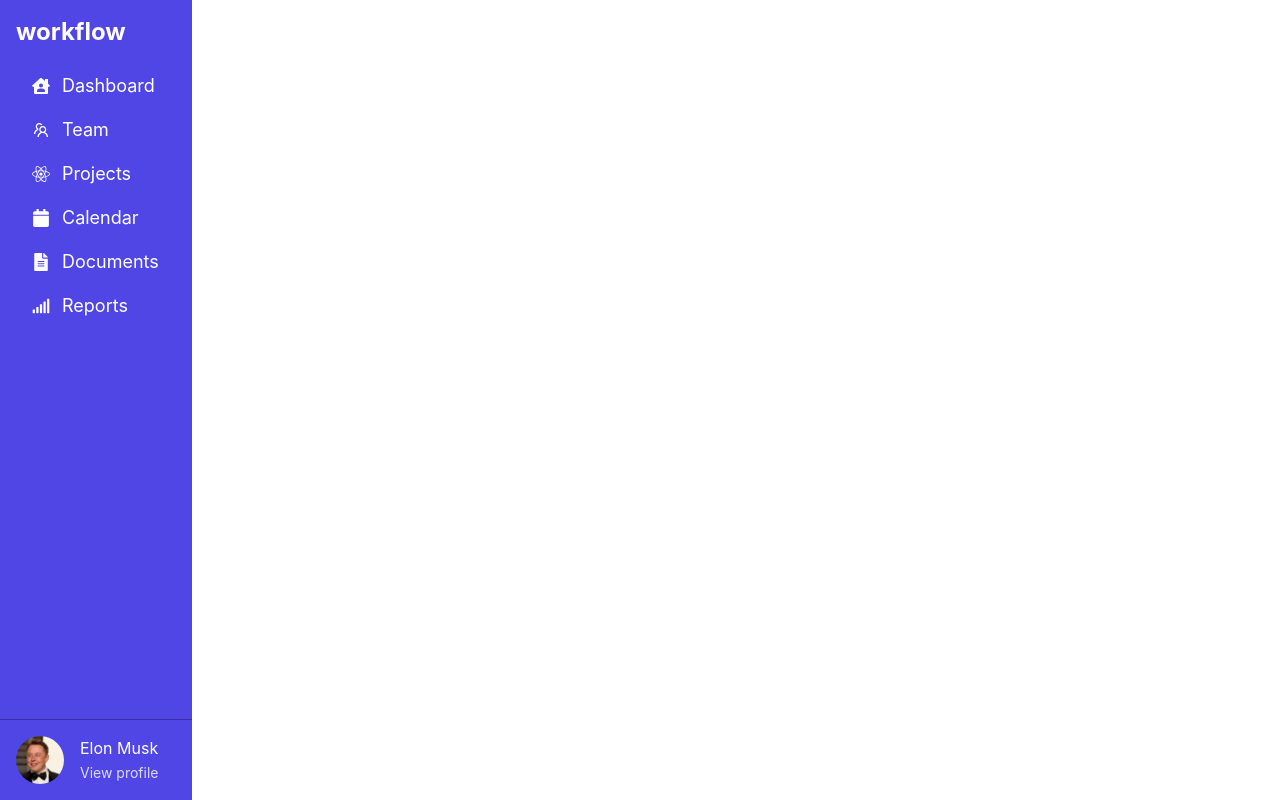
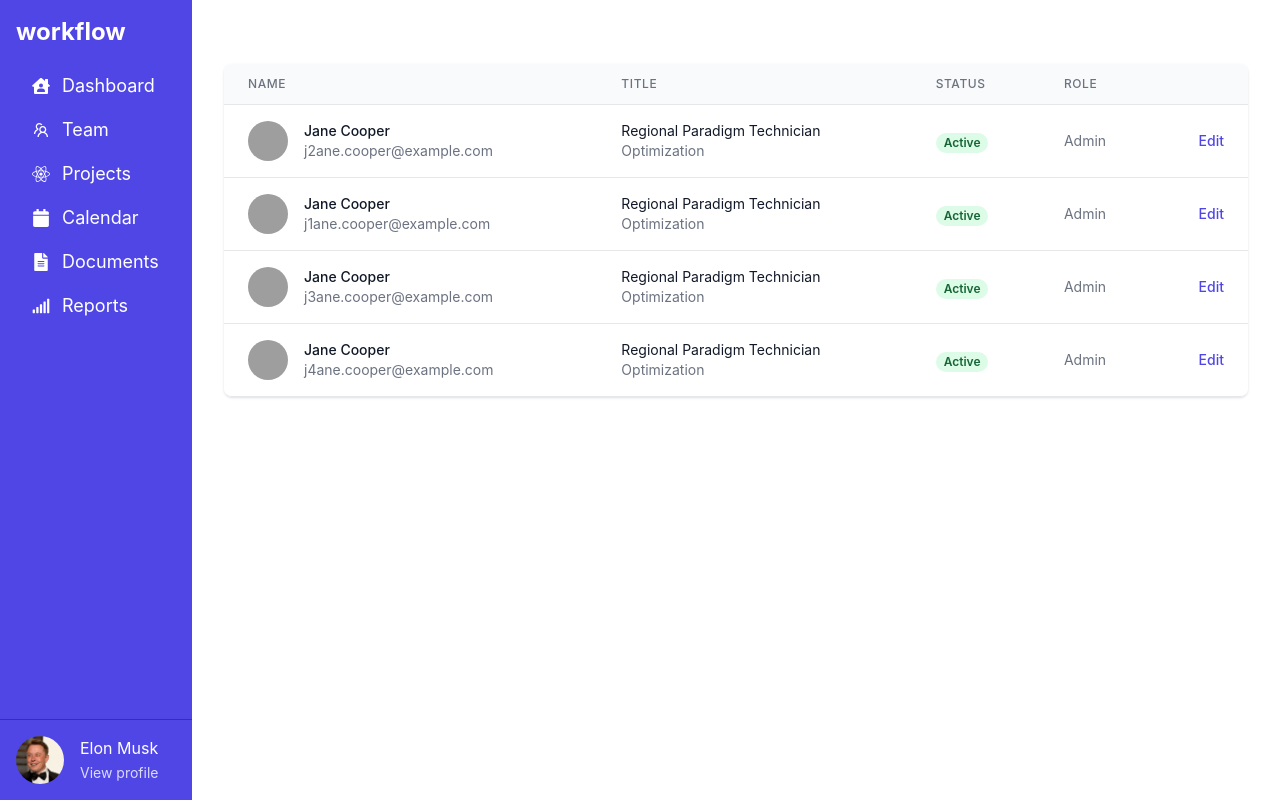
Before and after one commit to Hann0T/components-react, a React (Create React App) app: page / in a window 1280 px wide. Built offline with nearby package versions, Linux system fonts and the light colour scheme; grey boxes are pictures that could not be loaded.

Commit message:
small change.

```diff
--- a/src/App.js
+++ b/src/App.js
@@ -5,10 +5,14 @@ import { SideBar } from './SideBar';
 
 const App = () => {
   return (
-    <div className='max-w-7xl mx-auto sm:px-6 lg:px-8'>
-      {/* <DataTable /> */}
+    <>
       <SideBar />
-    </div>
+      <div className='pl-48 pt-16 min-h-screen'>
+        <div className='max-w-7xl mx-auto sm:px-6 lg:px-8'>
+          <DataTable />
+        </div>
+      </div>
+    </>
   );
 };
 
```
